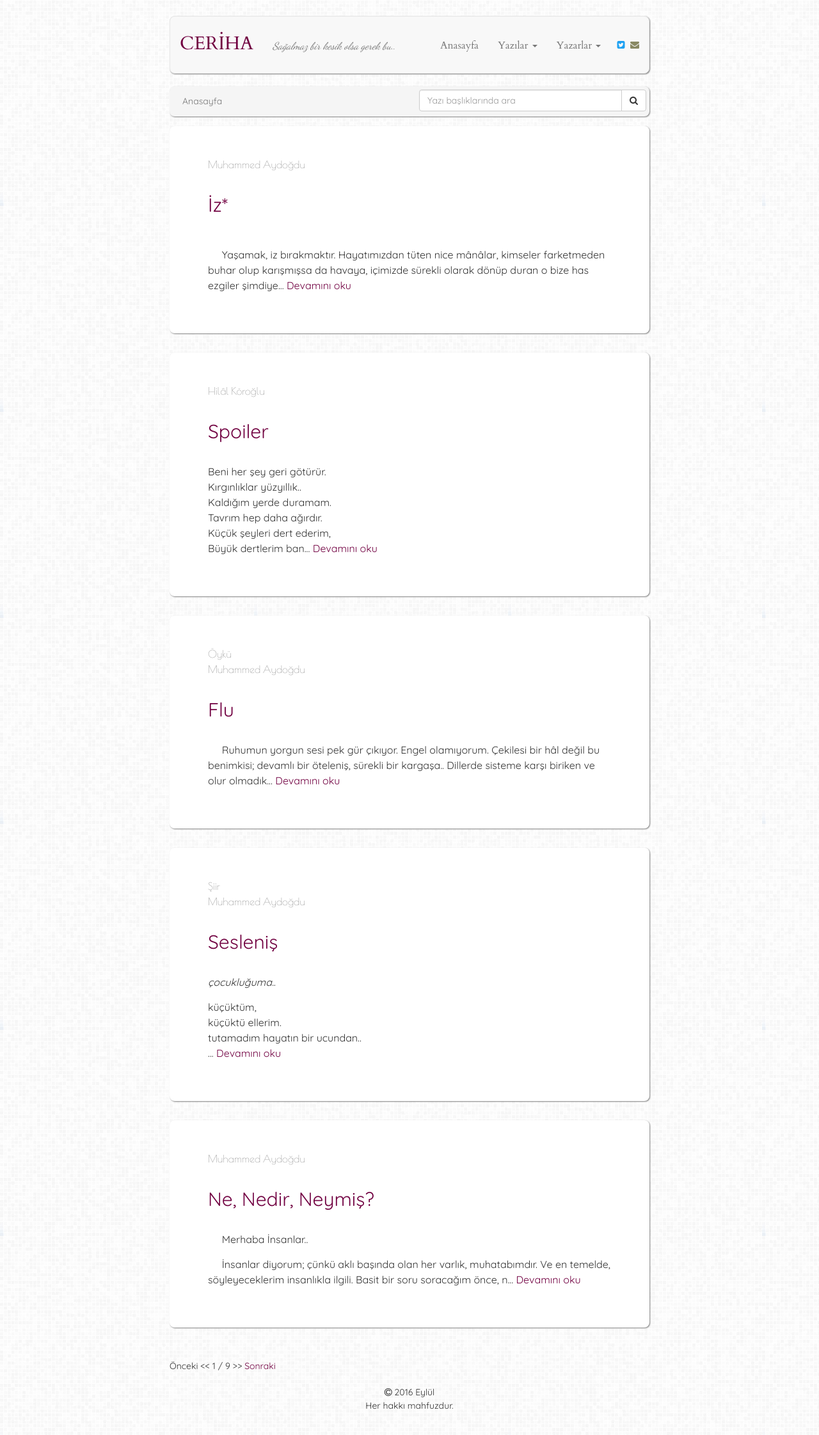
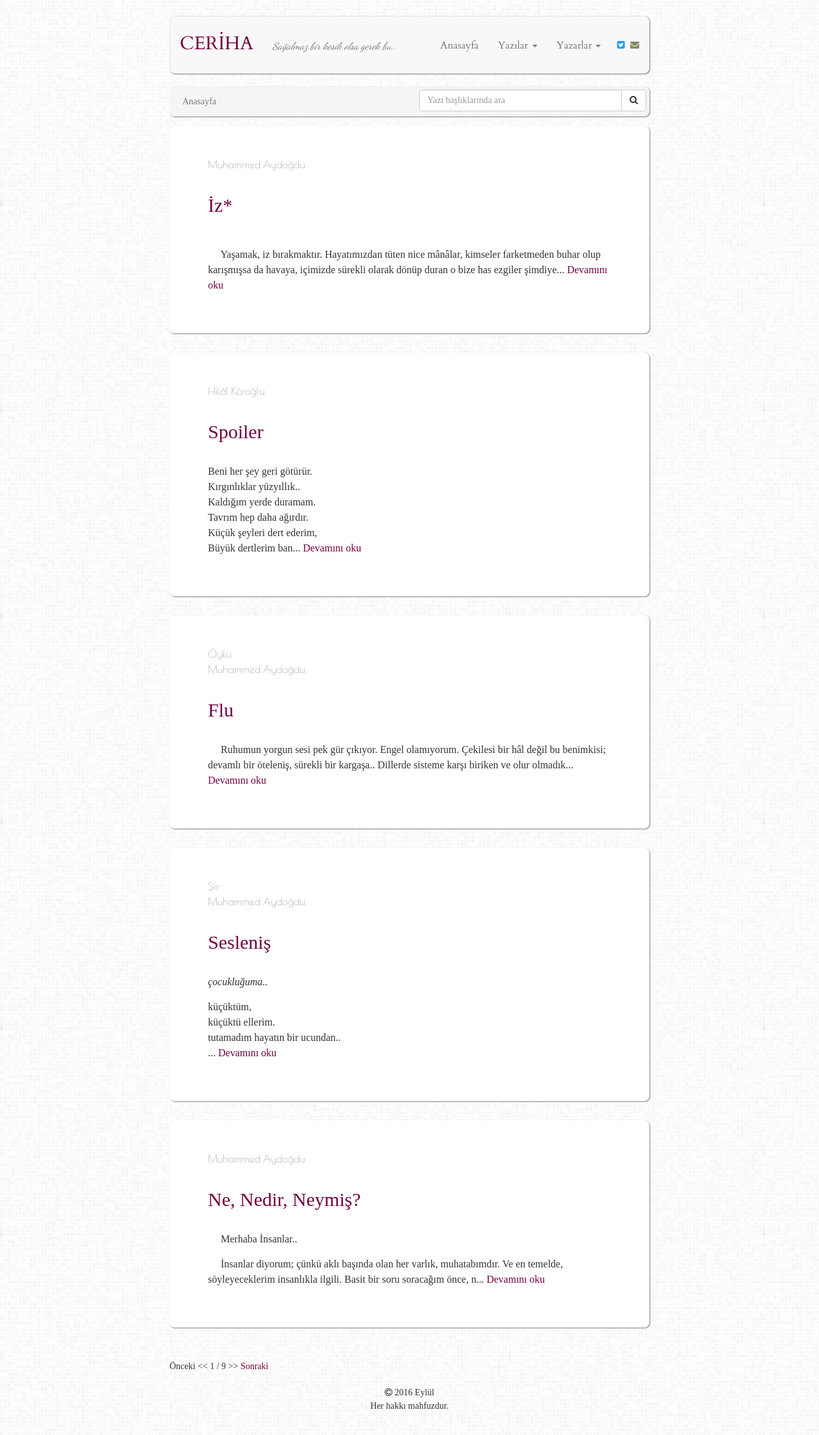
Before and after one commit to muhammedaydogdu/muhammedaydogdu.github.io, a Jekyll site: the page built from index.html, in a window 1280 px wide. Shown: the whole page at 64% size. Built offline with Jekyll 4.4.1, drawn with Linux system fonts in a browser that asks for light colours; some web fonts are replaced; the list of posts is cut into pages by our own code.

Commit message:
Update style.css

```diff
--- a/css/style.css
+++ b/css/style.css
@@ -13,7 +13,7 @@
 }
 
 body {
-  font-family: "Quicksand", "Times New Roman", serif;
+  font-family: 'Farsan', "Times New Roman", cursive;
   line-height: 1.5;
   background: url("../images/grey.png");
 }
```
